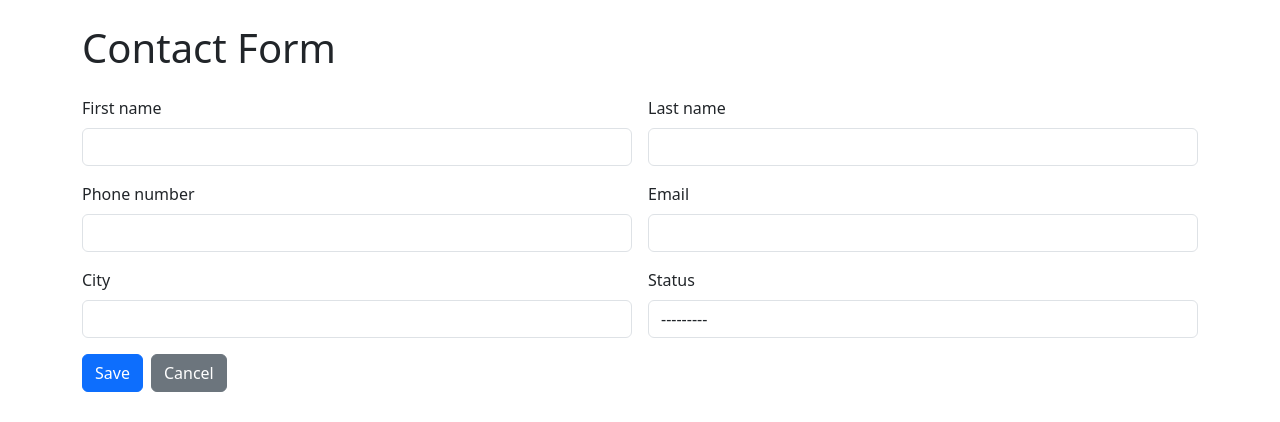
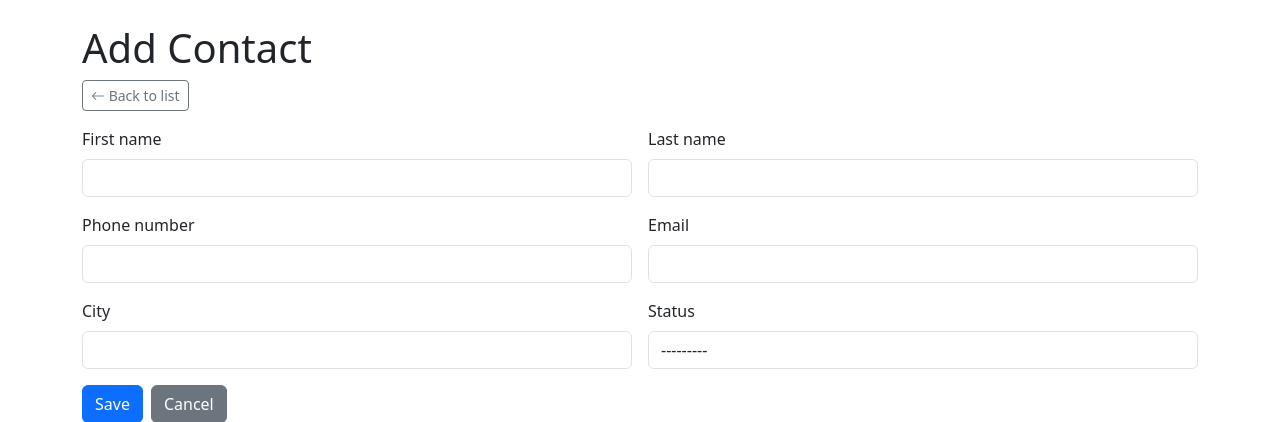
Before and after one commit to JedrzejSobkow/suprabrokers, a Django app: page /contacts/add/ in a window 1280 px wide. Shown: the part 56-478 px from the top of the page. Run offline with Django 4.2, Linux system fonts and the light colour scheme; data that the repository does not hold is empty.

Commit message:
Unify back buttons

```diff
--- a/config/templates/contacts/contact_form.html
+++ b/config/templates/contacts/contact_form.html
@@ -1,7 +1,13 @@
 {% extends "base.html" %}
 {% load form_tags %}
 {% block content %}
-<h1 class="mb-4">{{ view.title|default:"Contact Form" }}</h1>
+<h1>Add Contact</h1>
+
+<div class="mb-3">
+  <a href="{% url 'contact_list' %}" class="btn btn-sm btn-outline-secondary">
+      <i class="bi bi-arrow-left"></i> Back to list
+  </a>
+</div>
 
 <form method="post" class="row g-3">
     {% csrf_token %}
```
Also changed, not shown: config/templates/contacts/import_csv.html (+7 -0 lines).
